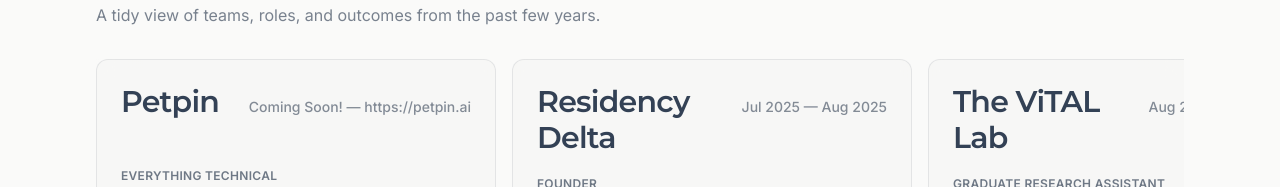
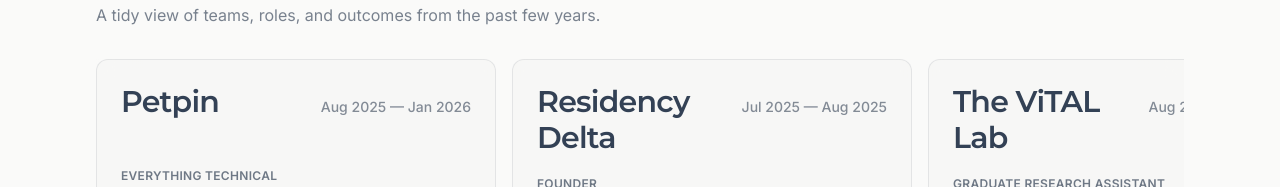
Before and after one commit to yashbhal/portfolio-web, a Next.js app: page / in a window 1280 px wide. Shown: the part 2265-2452 px from the top of the page. Built offline with nearby package versions, Linux system fonts and the light colour scheme.

Commit message:
Work update

```diff
--- a/app/Work/workData.ts
+++ b/app/Work/workData.ts
@@ -107,8 +107,8 @@
         "The first wearable that lets you see life from your pet's perspective and lays the rails for the new digital pet economy.",
       technologies: [],
       link: "https://petpin.ai",
-      startDate: "Coming Soon!",
-      endDate: "https://petpin.ai",
+      startDate: "August 2025",
+      endDate: "January 2026",
     },
     {
       id: 2,
```
